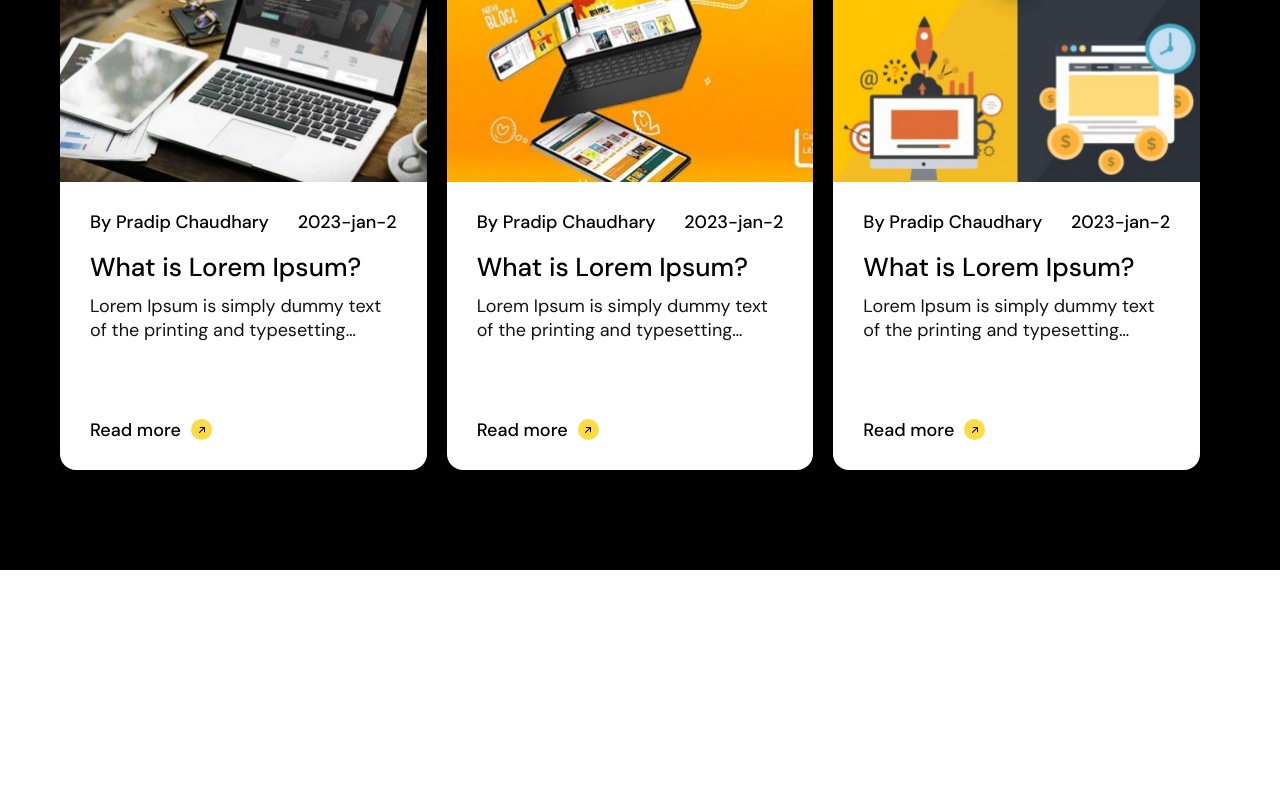
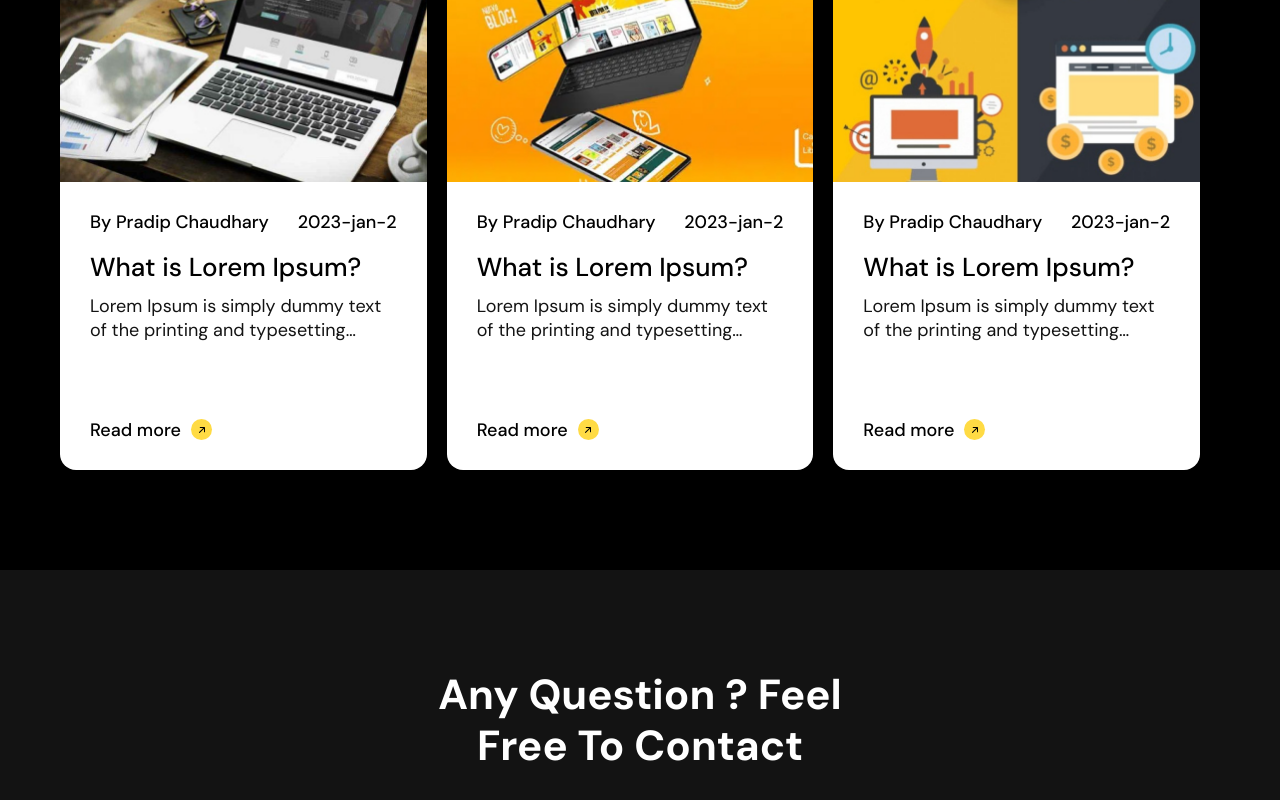
Before and after one commit to pradipchaudhary/personal-portfolio, a React (Create React App) app: page / in a window 1280 px wide. Shown: the part 2684-3484 px from the top of the page. Before the commit the page ends 3254 px from the top, so only its background shows below. Built offline with nearby package versions, Linux system fonts and the light colour scheme.

Commit message:
Contact Component Create..

```diff
--- a/src/App.js
+++ b/src/App.js
@@ -5,6 +5,7 @@ import Intro from "./components/intro";
 import Portfolio from "./components/portfolio";
 import Skills from "./components/skills";
 import Blogs from "./components/blogs";
+import Contact from "./components/contact";
 
 function App() {
   return (
@@ -13,6 +14,7 @@ function App() {
       <Skills />
       <Portfolio />
       <Blogs />
+      <Contact />
     </div>
   );
 }
--- /dev/null
+++ b/src/components/contact/index.jsx
@@ -0,0 +1,17 @@
+import React from "react";
+import "./style.scss";
+import Section from "../shared/section";
+
+const Contact = () => {
+  return (
+    <Section
+      id="contact"
+      title="Any Question ? Feel Free To Contact"
+      background="light"
+    >
+      <div className="contact-content-wrapper"></div>
+    </Section>
+  );
+};
+
+export default Contact;
--- /dev/null
+++ b/src/components/contact/style.scss
@@ -0,0 +1,5 @@
+.contact-content-wrapper {
+  display: flex;
+  width: 100%;
+  margin-top: 75px;
+}
```
